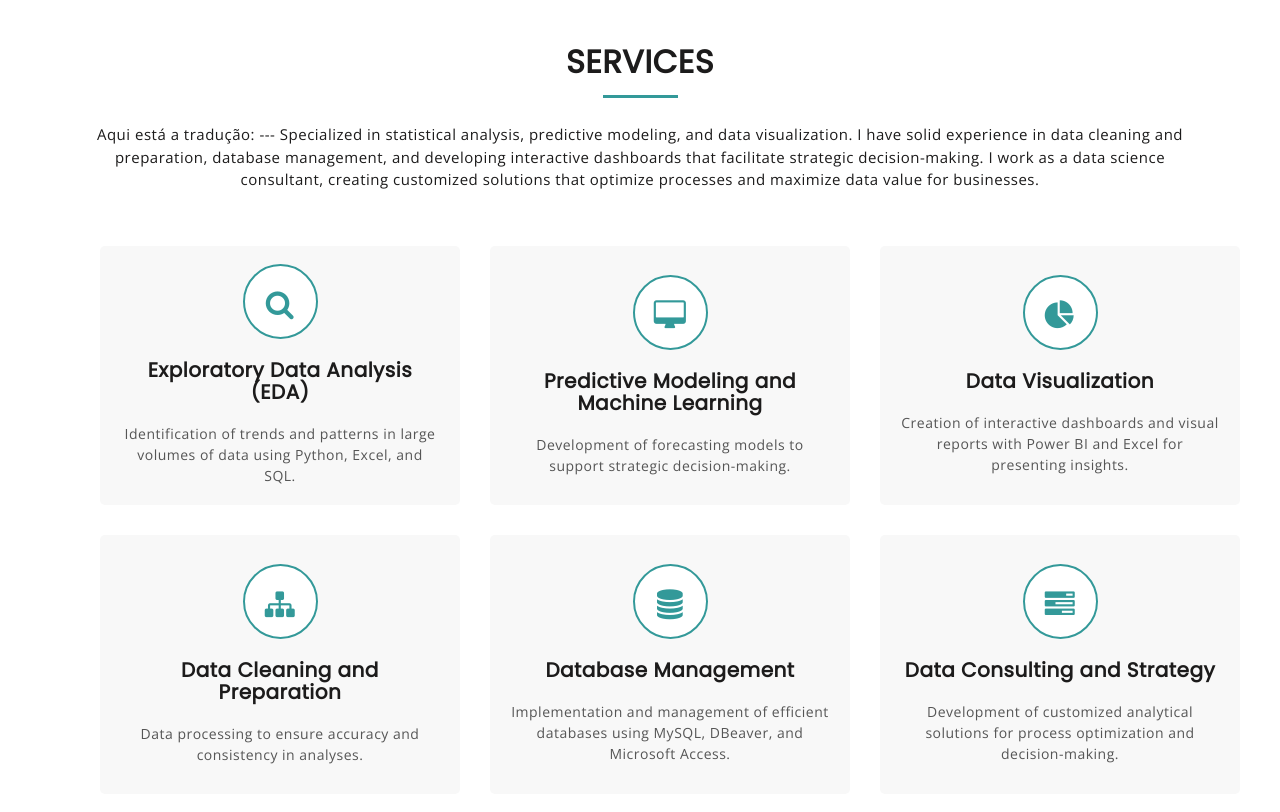
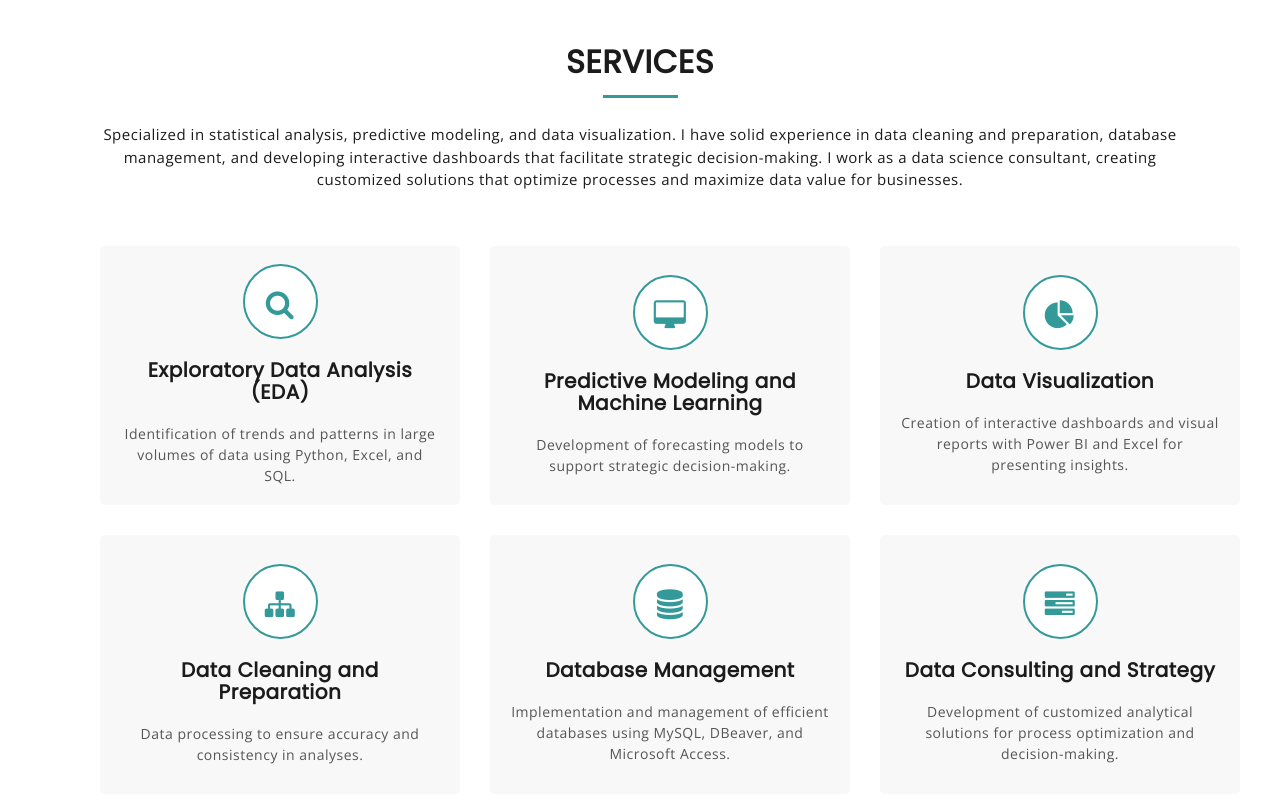
Before and after one commit to Lucas-Bellini/Lucas-Bellini.github.io, a plain HTML site: page index_en.html in a window 1280 px wide. Shown: the part 2220-3032 px from the top of the page. Drawn offline with nearby package versions, Linux system fonts and the light colour scheme.

Commit message:
Atualizar o index_en.html

```diff
--- a/index_en.html
+++ b/index_en.html
@@ -206,11 +206,7 @@
 							<div class="mu-service-header">
 								<h2 class="mu-heading-title"  id="modelagem-preditiva">SERVICES</h2>
 								<span class="mu-header-dot"></span>
-								<p>Aqui está a tradução:
-
-									---
-
-									Specialized in statistical analysis, predictive modeling, and data visualization. I have solid experience in data cleaning and preparation, database management, and developing interactive dashboards that facilitate strategic decision-making. I work as a data science consultant, creating customized solutions that optimize processes and maximize data value for businesses.</p>
+								<p>Specialized in statistical analysis, predictive modeling, and data visualization. I have solid experience in data cleaning and preparation, database management, and developing interactive dashboards that facilitate strategic decision-making. I work as a data science consultant, creating customized solutions that optimize processes and maximize data value for businesses.</p>
 							</div>
 
 							<!-- Start Service Content -->
```
